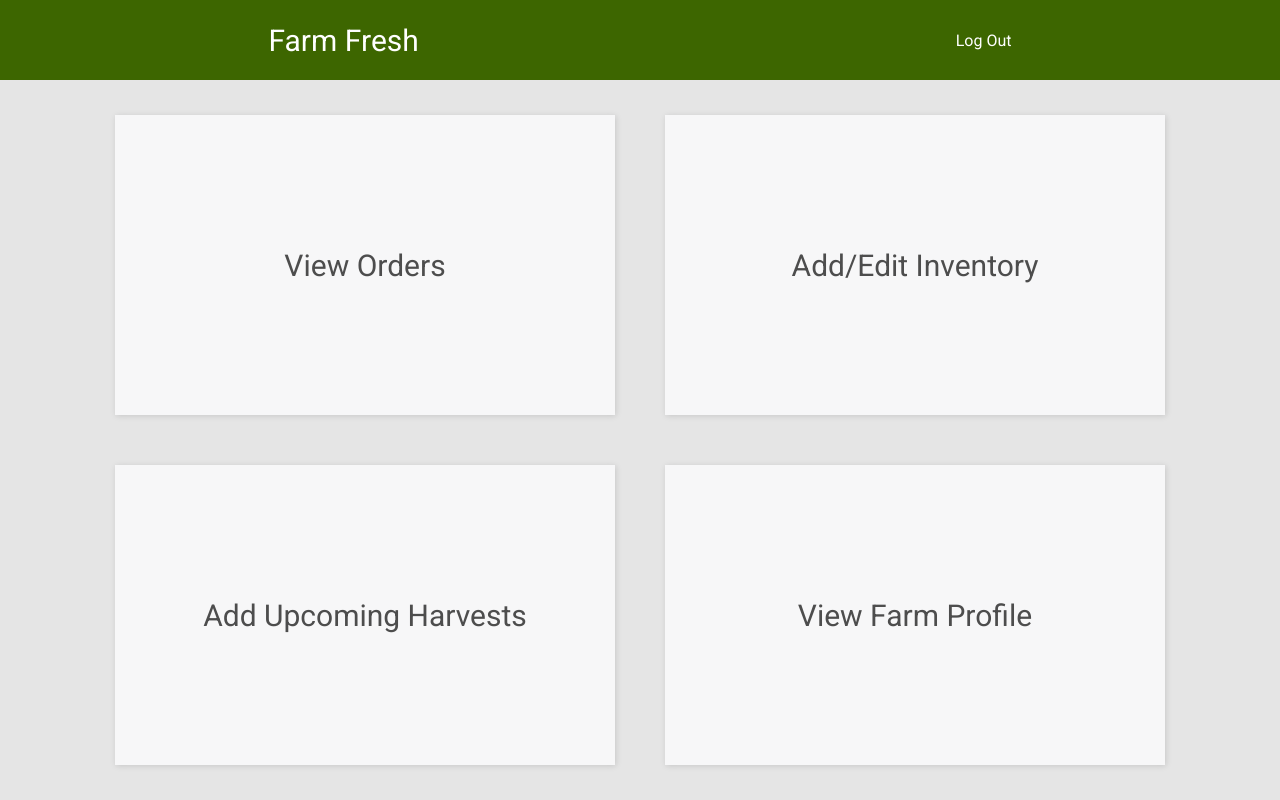
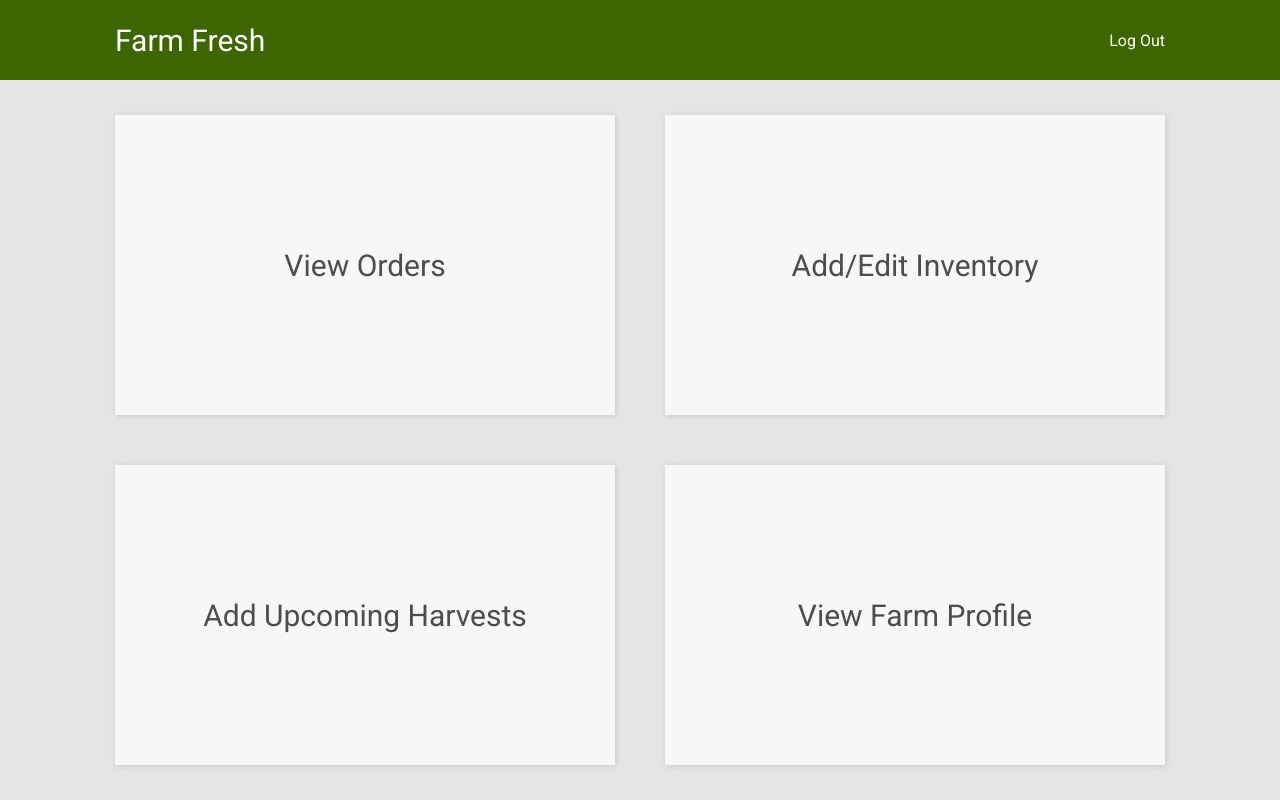
Before and after one commit to Code4Blessings/FarmFreshApp, a React (Create React App) app: page /farmer/dashboard in a window 1280 px wide. Built offline with nearby package versions, Linux system fonts and the light colour scheme; sample sign-in values are in the browser's storage.

Commit message:
updated header width

```diff
--- a/src/App.css
+++ b/src/App.css
@@ -26,15 +26,22 @@
 	height: 10vh;
 	background: #3d6600;
 	display: flex;
-	justify-content: space-around;
+	justify-content: center;
 	align-items: center;
 }
 
-.header-with-log-out a {
+.header-with-log-out div {
+	width: 1050px;
+	display: flex;
+	justify-content: space-between;
+	align-items: center;
+}
+
+.header-with-log-out div a {
 	text-decoration: none;
 }
 
-.header-with-log-out a h1 {
+.header-with-log-out div a h1 {
 	font-family: 'Roboto', sans-serif;
 	font-size: 30px;
 	font-weight: 400;
--- a/src/components/HeaderWithLogOut.js
+++ b/src/components/HeaderWithLogOut.js
@@ -4,8 +4,10 @@ import {Link} from 'react-router-dom';
 const HeaderWithLogOut = () => {
     return (
         <section className='header-with-log-out'>
-            <Link to='/'><h1>Farm Fresh</h1></Link>
-            <Link className='log-out' to='/' onClick={() => localStorage.removeItem('token')}>Log Out</Link>
+            <div>
+                <Link to='/'><h1>Farm Fresh</h1></Link>
+                <Link className='log-out' to='/' onClick={() => localStorage.removeItem('token')}>Log Out</Link>
+            </div>
         </section>
     )
 };
```
